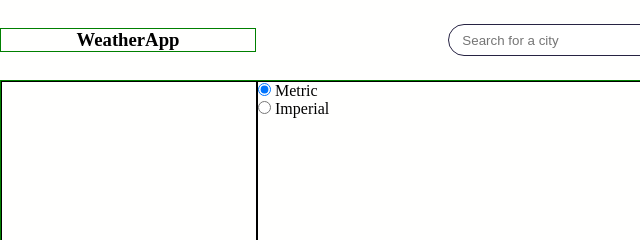
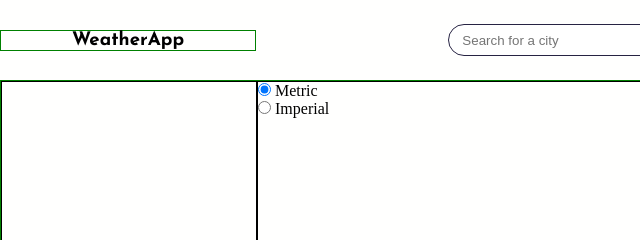
Before and after one commit to GreyTearsDev/weather-app, a website built with webpack: page src/index.html in a window 1280 px wide. Shown: the top 240 px of the page, 0-640 px from the left. Built offline with nearby package versions, Linux system fonts and the light colour scheme; no server answers.

Commit message:
Import font-family to use with the logo

```diff
--- a/src/styles.css
+++ b/src/styles.css
@@ -1,3 +1,5 @@
+@import url('https://fonts.googleapis.com/css2?family=Josefin+Sans:ital,wght@0,100;0,200;0,300;0,400;0,500;0,600;0,700;1,100;1,200;1,300;1,400;1,500;1,600;1,700&display=swap');
+
 *,
 *::after,
 *::before {
@@ -49,6 +51,7 @@
 }
 
 .top__logo {
+  font-family: 'Josefin Sans', sans-serif;
   grid-area: logo;
   display: flex;
   justify-content: center;
```
